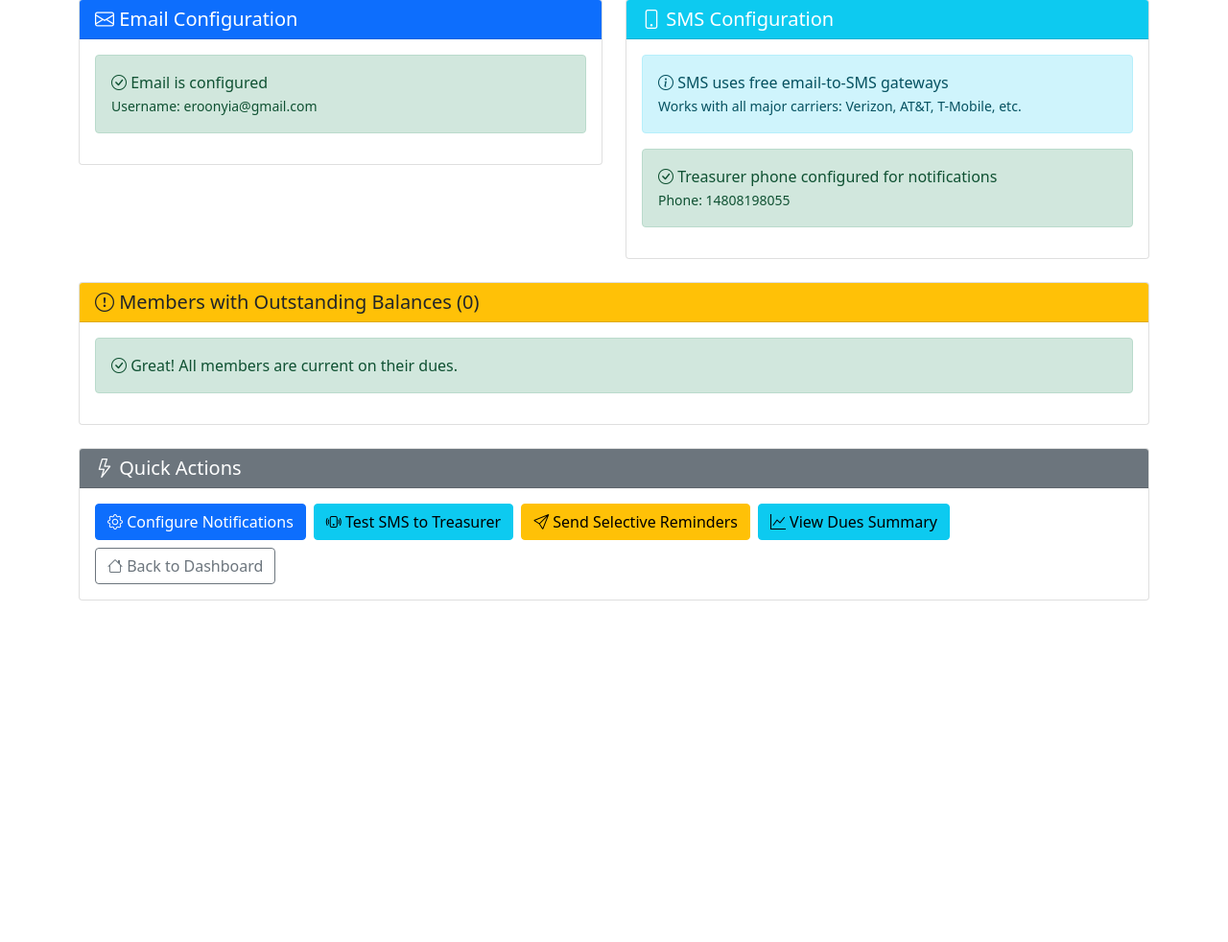
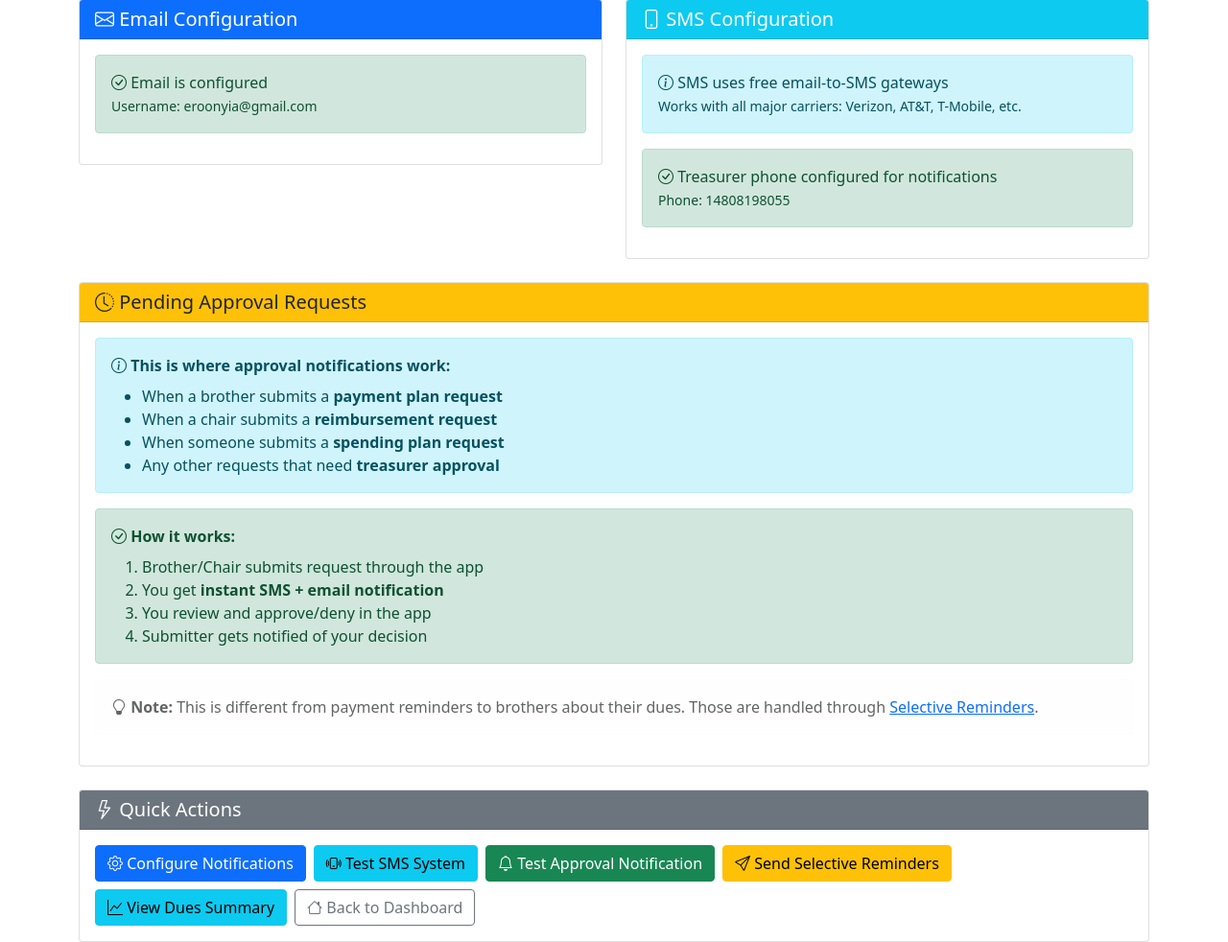
Before and after one commit to jhuphidelts-dot/frat-treasurer-app, a Flask app: page /notifications in a window 1280 px wide. Shown: the part 153-1135 px from the top of the page at 96% size. Before the commit the page ends 779 px from the top, so only its background shows below. Run offline with Flask 3, Linux system fonts and the light colour scheme; a user stored in the database is signed in; some libraries are stand-ins or nearby versions.

Commit message:
Clarify notifications vs reminders & remove remaining Google Sheets references
🎯 Notifications vs Reminders Clarified:
- **Notifications**: For approval requests (payment plans, reimbursements, spending plans)
- **Reminders**: For brothers to pay their dues (separate system)
- Disabled automatic treasurer notifications for routine reminders

📢 Enhanced Approval Notification System:
- notify_payment_plan_request() - when brothers request payment plans
- notify_reimbursement_request() - when chairs request reimbursements
- notify_spending_plan_request() - when officers request spending plans
- All send SMS + email to treasurer with request details

🧹 Final Cleanup:
- Removed last Google Sheets JavaScript function from dashboard
- Updated notifications dashboard to focus on approval requests
- Added test approval notification functionality
- Added example routes showing how to integrate with existing request systems

✨ How It Works Now:
1. Brother/Chair submits request → Treasurer gets instant SMS+email notification
2. Treasurer reviews in app → Approves/denies
3. Submitter gets notified of decision
4. Completely separate from dues payment reminders

🧪 Testing:
- 'Test SMS System' - tests basic SMS functionality
- 'Test Approval Notification' - tests full approval notification (reimbursement example)

```diff
--- a/app.py
+++ b/app.py
@@ -78,7 +78,7 @@ def send_email_to_sms(phone, message, config):
 
     return success_count > 0
 
-def notify_treasurer(message, config):
+def notify_treasurer(message, config, notification_type="Alert"):
     """Send notification to treasurer via SMS and email"""
     if not config.name:
         return False
@@ -88,8 +88,8 @@ def notify_treasurer(message, config):
     # Send email to treasurer
     if config.email and config.smtp_username and config.smtp_password:
         try:
-            msg = MIMEText(f"Fraternity Treasurer Alert:\n\n{message}")
-            msg['Subject'] = 'Fraternity Treasurer Alert'
+            msg = MIMEText(f"Fraternity Treasurer {notification_type}:\n\n{message}")
+            msg['Subject'] = f'Fraternity Treasurer {notification_type}'
             msg['From'] = config.smtp_username
             msg['To'] = config.email
 
@@ -104,10 +104,26 @@ def notify_treasurer(message, config):
 
     # Send SMS to treasurer
     if config.phone:
-        if send_email_to_sms(config.phone, message, config):
+        sms_message = f"Treasurer {notification_type}: {message[:100]}..." if len(message) > 100 else f"Treasurer {notification_type}: {message}"
+        if send_email_to_sms(config.phone, sms_message, config):
             sent = True
 
     return sent
+
+def notify_payment_plan_request(member_name, plan_details, config):
+    """Notify treasurer about payment plan request"""
+    message = f"{member_name} has submitted a payment plan request:\n{plan_details}\n\nPlease review and approve in the app."
+    return notify_treasurer(message, config, "Payment Plan Request")
+
+def notify_reimbursement_request(submitter_name, amount, category, description, config):
+    """Notify treasurer about reimbursement request"""
+    message = f"{submitter_name} has submitted a reimbursement request:\n\nAmount: ${amount:.2f}\nCategory: {category}\nDescription: {description}\n\nPlease review and approve in the app."
+    return notify_treasurer(message, config, "Reimbursement Request")
+
+def notify_spending_plan_request(submitter_name, category, amount, description, config):
+    """Notify treasurer about spending plan request"""
+    message = f"{submitter_name} has submitted a spending plan request:\n\nCategory: {category}\nAmount: ${amount:.2f}\nDescription: {description}\n\nPlease review and approve in the app."
+    return notify_treasurer(message, config, "Spending Plan Request")
 
 # Configuration
 BUDGET_CATEGORIES = [
@@ -891,10 +907,10 @@ class TreasurerApp:
             else:
                 print(f"DEBUG: {member.name} has no outstanding balance, skipping")
 
-        # Notify treasurer about the reminders sent
-        if reminders_sent > 0:
-            summary_message = f"Sent {reminders_sent} payment reminders:\n" + "\n".join(members_contacted)
-            notify_treasurer(summary_message, self.treasurer_config)
+        # Optional: Notify treasurer about reminders sent (you can disable this if too many notifications)
+        # if reminders_sent > 0:
+        #     summary_message = f"Sent {reminders_sent} payment reminders:\n" + "\n".join(members_contacted)
+        #     notify_treasurer(summary_message, self.treasurer_config)
 
         print(f"DEBUG: Reminder check complete. {reminders_sent} reminders sent successfully.")
         return reminders_sent
@@ -1817,6 +1833,55 @@ def test_sms():
 
     return redirect(url_for('notifications_dashboard'))
 
+@app.route('/submit_payment_plan', methods=['POST'])
+@require_auth
+def submit_payment_plan():
+    """Brother submits a payment plan request (example route)"""
+    member_name = request.form.get('member_name', 'Unknown Member')
+    plan_details = request.form.get('plan_details', '')
+
+    # Notify treasurer about the request
+    if notify_payment_plan_request(member_name, plan_details, treasurer_app.treasurer_config):
+        flash('Payment plan request submitted successfully! Treasurer has been notified.')
+    else:
+        flash('Payment plan request submitted, but treasurer notification failed.')
+
+    return redirect(url_for('index'))
+
+@app.route('/submit_reimbursement', methods=['POST'])
+@require_auth
+def submit_reimbursement():
+    """Submit a reimbursement request (example route)"""
+    submitter_name = request.form.get('submitter_name', session.get('user', 'Unknown'))
+    amount = float(request.form.get('amount', 0))
+    category = request.form.get('category', '')
+    description = request.form.get('description', '')
+
+    # Notify treasurer about the request
+    if notify_reimbursement_request(submitter_name, amount, category, description, treasurer_app.treasurer_config):
+        flash('Reimbursement request submitted successfully! Treasurer has been notified.')
+    else:
+        flash('Reimbursement request submitted, but treasurer notification failed.')
+
+    return redirect(url_for('index'))
+
+@app.route('/test_approval_notification')
+@require_auth
+def test_approval_notification():
+    """Test the approval notification system"""
+    config = treasurer_app.treasurer_config
+    if not config.phone and not config.email:
+        flash('Please configure your phone and/or email in Treasurer Setup first.')
+        return redirect(url_for('treasurer_setup'))
+
+    # Send a test reimbursement request notification
+    if notify_reimbursement_request('John Doe (Test)', 75.50, 'Social', 'Test reimbursement notification - pizza for brotherhood event', config):
+        flash('Test approval notification sent successfully! Check your phone and email.')
+    else:
+        flash('Failed to send test approval notification. Check your configuration.')
+
+    return redirect(url_for('notifications_dashboard'))
+
 @app.route('/notifications')
 @require_auth
 def notifications_dashboard():
--- a/templates/index.html
+++ b/templates/index.html
@@ -405,11 +405,6 @@
 
     <script src="https://cdn.jsdelivr.net/npm/bootstrap@5.1.3/dist/js/bootstrap.bundle.min.js"></script>
     <script>
-        function syncToSheets() {
-            // This would trigger a sync - for now just show a message
-            alert('Syncing to Google Sheets... (This requires API setup)');
-        }
-
         // Auto-refresh budget data every 5 minutes
         setInterval(function() {
             fetch('/budget_summary')
--- a/templates/notifications_dashboard.html
+++ b/templates/notifications_dashboard.html
@@ -78,72 +78,44 @@
             </div>
         </div>
 
-        <!-- Members Needing Reminders -->
+        <!-- Pending Approval Requests -->
         <div class="row">
             <div class="col-12">
                 <div class="card">
                     <div class="card-header bg-warning">
                         <h5 class="mb-0">
-                            <i class="bi bi-exclamation-circle"></i>
-                            Members with Outstanding Balances ({{ members_need_reminder|length }})
+                            <i class="bi bi-clock-history"></i>
+                            Pending Approval Requests
                         </h5>
                     </div>
                     <div class="card-body">
-                        {% if members_need_reminder %}
-                            <div class="table-responsive">
-                                <table class="table table-striped">
-                                    <thead>
-                                        <tr>
-                                            <th>Member</th>
-                                            <th>Contact</th>
-                                            <th>Type</th>
-                                            <th>Balance</th>
-                                            <th>Actions</th>
-                                        </tr>
-                                    </thead>
-                                    <tbody>
-                                        {% for member in members_need_reminder %}
-                                        <tr>
-                                            <td>
-                                                <strong>{{ member.name }}</strong>
-                                            </td>
-                                            <td>{{ member.contact }}</td>
-                                            <td>
-                                                <span class="badge bg-secondary">
-                                                    {{ member.contact_type.title() }}
-                                                </span>
-                                            </td>
-                                            <td>
-                                                <span class="text-danger fw-bold">
-                                                    ${{ "%.2f"|format(member.balance) }}
-                                                </span>
-                                            </td>
-                                            <td>
-                                                <a href="{{ url_for('member_details', member_id=member.id) }}"
-                                                   class="btn btn-sm btn-outline-primary">
-                                                    <i class="bi bi-person"></i> View Details
-                                                </a>
-                                            </td>
-                                        </tr>
-                                        {% endfor %}
-                                    </tbody>
-                                </table>
-                            </div>
+                        <div class="alert alert-info">
+                            <i class="bi bi-info-circle"></i>
+                            <strong>This is where approval notifications work:</strong>
+                            <ul class="mt-2 mb-0">
+                                <li>When a brother submits a <strong>payment plan request</strong></li>
+                                <li>When a chair submits a <strong>reimbursement request</strong></li>
+                                <li>When someone submits a <strong>spending plan request</strong></li>
+                                <li>Any other requests that need <strong>treasurer approval</strong></li>
+                            </ul>
+                        </div>
 
-                            <div class="mt-3">
-                                <a href="{{ url_for('selective_reminders') }}" class="btn btn-warning">
-                                    <i class="bi bi-send"></i> Send Selective Reminders
-                                </a>
-                                <a href="{{ url_for('send_reminders') }}" class="btn btn-danger">
-                                    <i class="bi bi-broadcast"></i> Send Reminders to All
-                                </a>
-                            </div>
-                        {% else %}
-                            <div class="alert alert-success">
-                                <i class="bi bi-check-circle"></i>
-                                Great! All members are current on their dues.
-                            </div>
-                        {% endif %}
+                        <div class="alert alert-success">
+                            <i class="bi bi-check-circle"></i>
+                            <strong>How it works:</strong>
+                            <ol class="mt-2 mb-0">
+                                <li>Brother/Chair submits request through the app</li>
+                                <li>You get <strong>instant SMS + email notification</strong></li>
+                                <li>You review and approve/deny in the app</li>
+                                <li>Submitter gets notified of your decision</li>
+                            </ol>
+                        </div>
+
+                        <div class="alert alert-light">
+                            <i class="bi bi-lightbulb"></i>
+                            <strong>Note:</strong> This is different from payment reminders to brothers about their dues.
+                            Those are handled through <a href="{{ url_for('selective_reminders') }}">Selective Reminders</a>.
+                        </div>
                     </div>
                 </div>
             </div>
@@ -162,7 +134,10 @@
                                 <i class="bi bi-gear"></i> Configure Notifications
                             </a>
                             <a href="{{ url_for('test_sms') }}" class="btn btn-info">
-                                <i class="bi bi-phone-vibrate"></i> Test SMS to Treasurer
+                                <i class="bi bi-phone-vibrate"></i> Test SMS System
+                            </a>
+                            <a href="{{ url_for('test_approval_notification') }}" class="btn btn-success">
+                                <i class="bi bi-bell"></i> Test Approval Notification
                             </a>
                             <a href="{{ url_for('selective_reminders') }}" class="btn btn-warning">
                                 <i class="bi bi-send"></i> Send Selective Reminders
```
